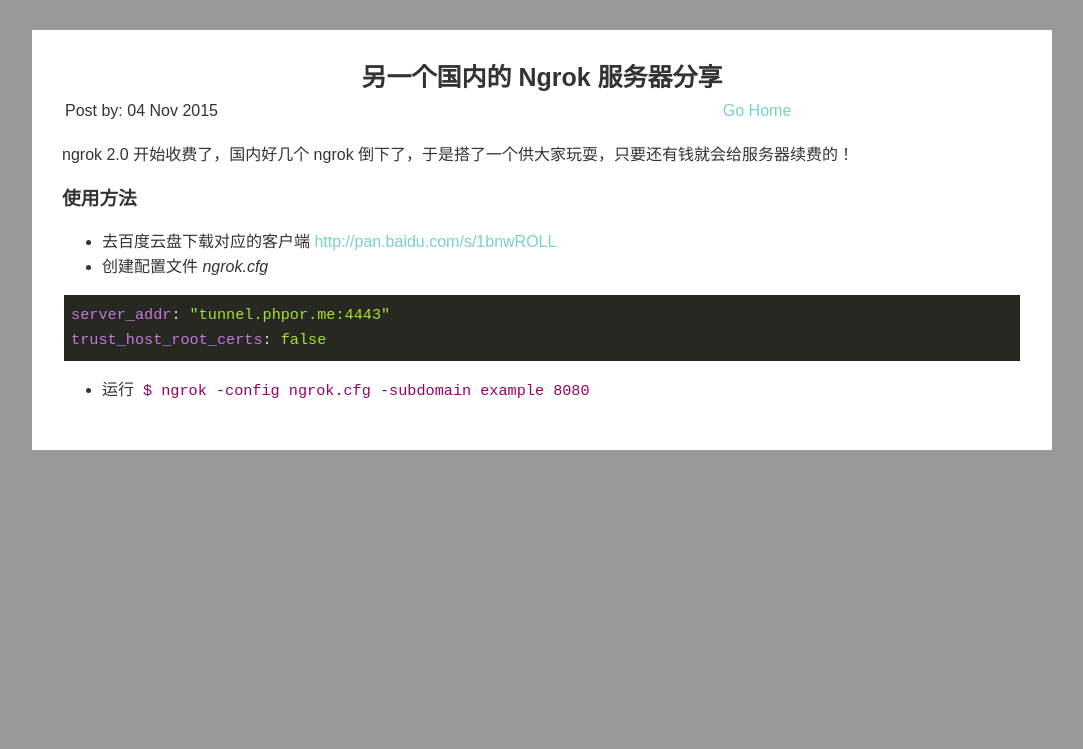
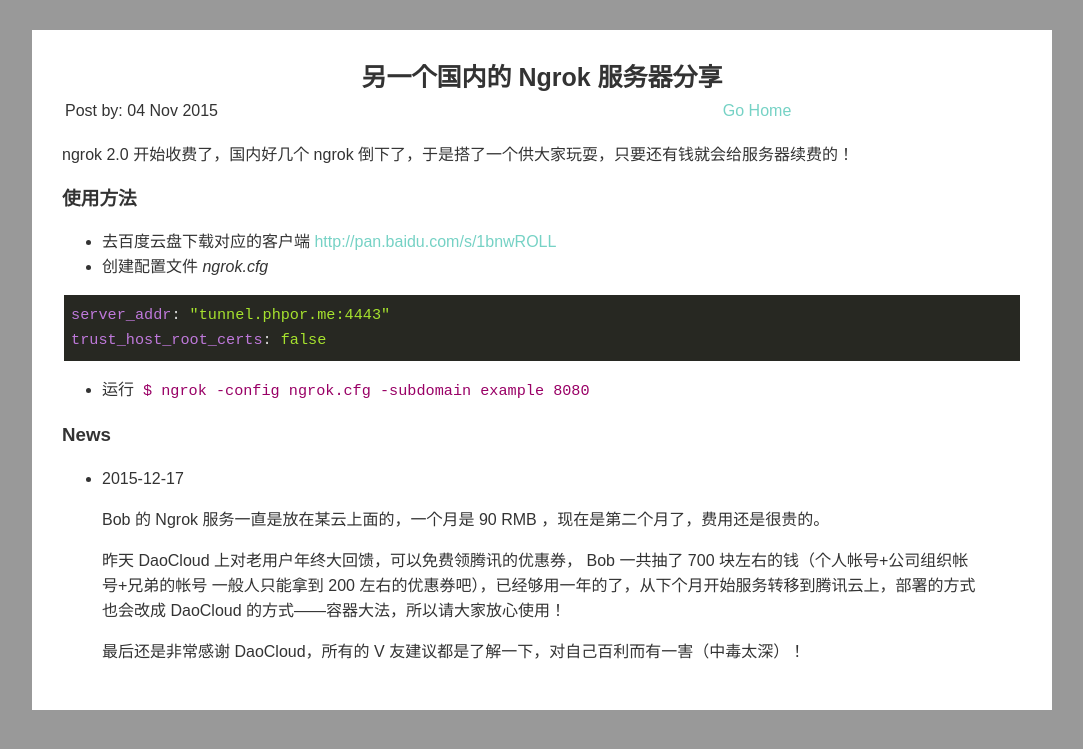
Before and after one commit to dcb9/dcb9.github.io, a Jekyll site: the page built from _posts/2015-11-04-share-ngrok.md, in a window 1280 px wide. Shown: the top 749 px of the page, without its empty margins (98-1181 px from the left). Built offline with Jekyll 4.4.1, drawn with Linux system fonts in a browser that asks for light colours; Markdown is read by kramdown in place of the engine named in the settings; comment, search, counter and statistics services are not loaded.

Commit message:
add news

````diff
--- a/_posts/2015-11-04-share-ngrok.md
+++ b/_posts/2015-11-04-share-ngrok.md
@@ -17,3 +17,13 @@
 ```
 
 - 运行 `$ ngrok -config ngrok.cfg -subdomain example 8080`
+
+### News
+
+* 2015-12-17
+
+> Bob 的 Ngrok 服务一直是放在某云上面的，一个月是 90 RMB ，现在是第二个月了，费用还是很贵的。
+
+> 昨天 DaoCloud 上对老用户年终大回馈，可以免费领腾讯的优惠券， Bob 一共抽了 700 块左右的钱（个人帐号+公司组织帐号+兄弟的帐号 一般人只能拿到 200 左右的优惠券吧），已经够用一年的了，从下个月开始服务转移到腾讯云上，部署的方式也会改成 DaoCloud 的方式——容器大法，所以请大家放心使用！
+
+> 最后还是非常感谢 DaoCloud，所有的 V 友建议都是了解一下，对自己百利而有一害（中毒太深）！
````
